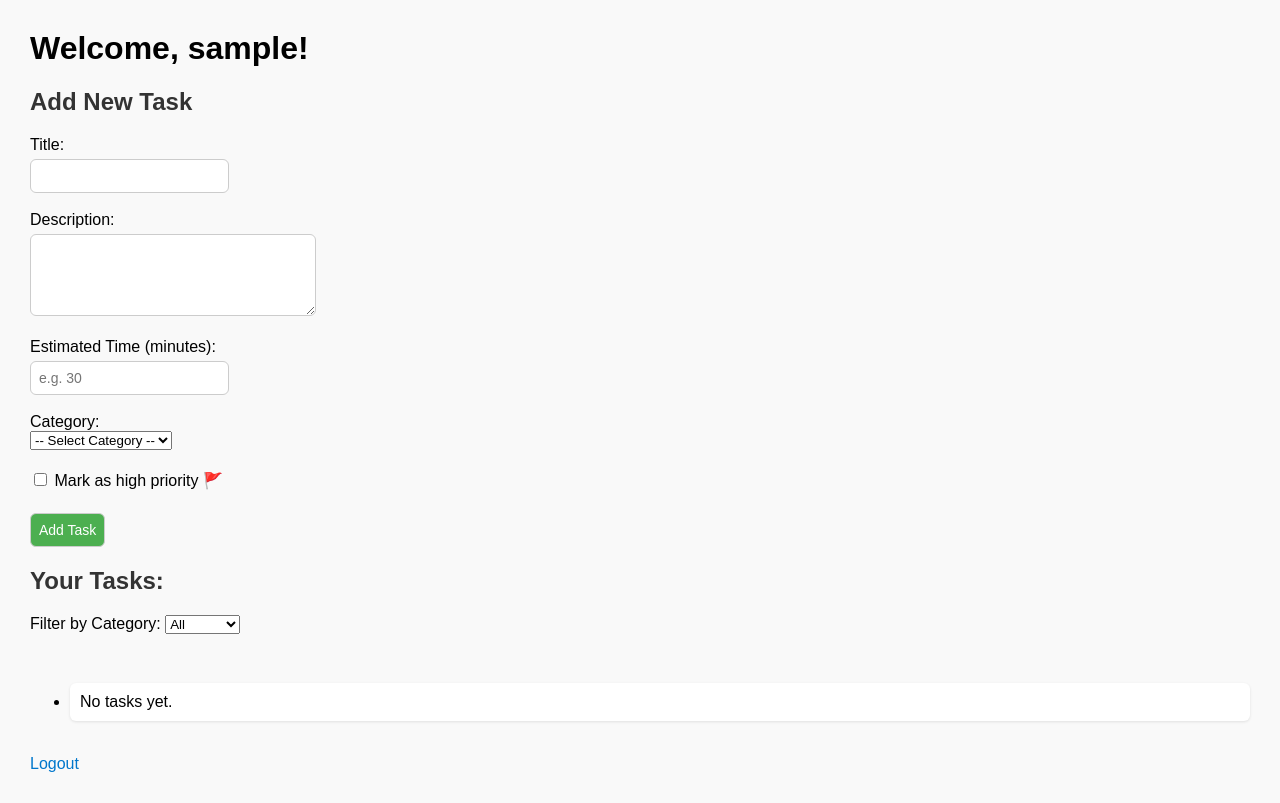
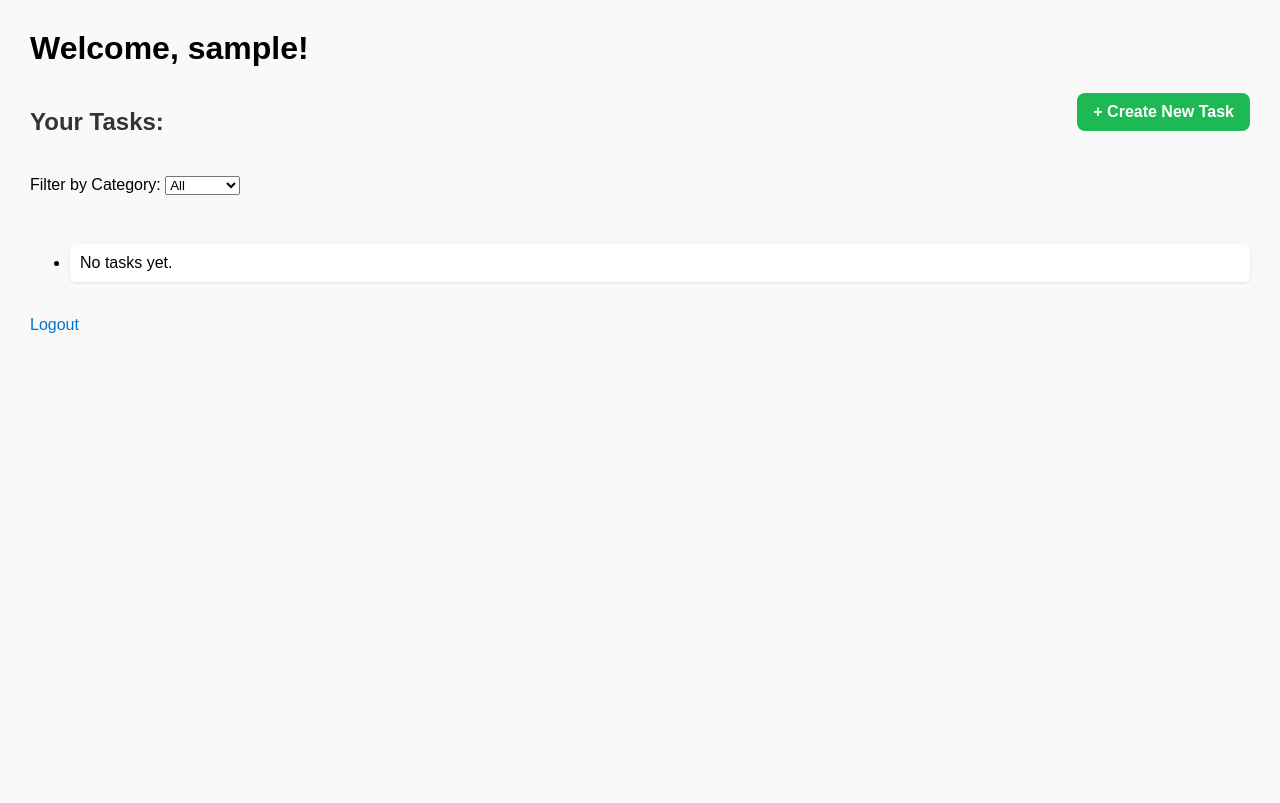
Before and after one commit to yuval-yakuti/task-management, a Flask app: page /tasks in a window 1280 px wide. After the commit the page ends 333 px from the top, so only its background shows below. Run offline with Flask 3, Linux system fonts and the light colour scheme; the visitor is signed in with stand-in values (Sample User, id 1); data that the repository does not hold is empty.

Commit message:
fix design

```diff
--- a/app.py
+++ b/app.py
@@ -27,7 +27,7 @@ db = client.get_default_database()  # Database name comes from the URI
 # --- Homepage route: displays options to login or register ---
 @app.route('/')
 def home():
-    return render_template('auth_options.html')
+    return redirect('/login_form')
 
 # --- User registration route using JSON ---
 @app.route('/register', methods=['POST'])
--- a/static/style.css
+++ b/static/style.css
@@ -109,3 +160,48 @@ li {
     margin-left: 4px;
     margin-bottom: 4px;
 }
+
+.new-task-btn {
+    display: inline-block;
+    background-color: #1DB954;
+    color: white;
+    padding: 10px 16px;
+    border-radius: 8px;
+    text-decoration: none;
+    font-weight: bold;
+    transition: background-color 0.3s ease;
+    margin-bottom: 20px;
+}
+.new-task-btn:hover {
+    background-color: #17a94b;
+}
+.task-header {
+    display: flex;
+    justify-content: space-between;
+    align-items: center;
+    margin-bottom: 20px;
+}
+
+.form-page {
+    background-color: #f5f7f5;
+    font-family: Arial, sans-serif;
+    display: flex;
+    justify-content: center;
+    align-items: center;
+    height: 100vh;
+}
+
+.form-container {
+    background-color: #ffffff;
+    padding: 40px;
+    border-radius: 12px;
+    box-shadow: 0 4px 12px rgba(0, 0, 0, 0.06);
+    max-width: 400px;
+    width: 100%;
+    text-align: left;
+}
+
+.form-container h2 {
+    color: #1DB954;
+    margin-bottom: 20px;
+}
--- a/templates/tasks.html
+++ b/templates/tasks.html
@@ -8,36 +8,11 @@
 <body>
     <h1>Welcome, {{ username }}!</h1>
 
-    <h2>Add New Task</h2>
-    <form action="/add_task" method="POST">
-        <label>Title:</label><br>
-        <input type="text" name="title" required><br><br>
+    <div class="task-header">
+        <h2>Your Tasks:</h2>
+        <a href="/add_task" class="new-task-btn">+ Create New Task</a>
+    </div>
 
-        <label>Description:</label><br>
-        <textarea name="description" rows="4" cols="30"></textarea><br><br>
-
-        <label for="estimated_time">Estimated Time (minutes):</label><br>
-        <input type="number" id="estimated_time" name="estimated_time" min="1" placeholder="e.g. 30"><br><br>
-
-        <label for="category">Category:</label><br>
-        <select id="category" name="category">
-            <option value="">-- Select Category --</option>
-            <option value="Work">Work</option>
-            <option value="Study">Study</option>
-            <option value="Personal">Personal</option>
-            <option value="Other">Other</option>
-        </select><br><br>
-
-        <label>
-            <input type="checkbox" name="priority">
-            Mark as high priority 🚩
-        </label><br><br>
-
-
-        <button type="submit">Add Task</button>
-    </form>
-
-    <h2>Your Tasks:</h2>
     <!-- Category Filter -->
      <form method="get" action="/tasks">
         <label for="category">Filter by Category:</label>
```
Also changed, not shown: other parts of static/style.css (+51 -0 lines), templates/add_task.html (+11 -6 lines), templates/login_form.html (+18 -26 lines).
